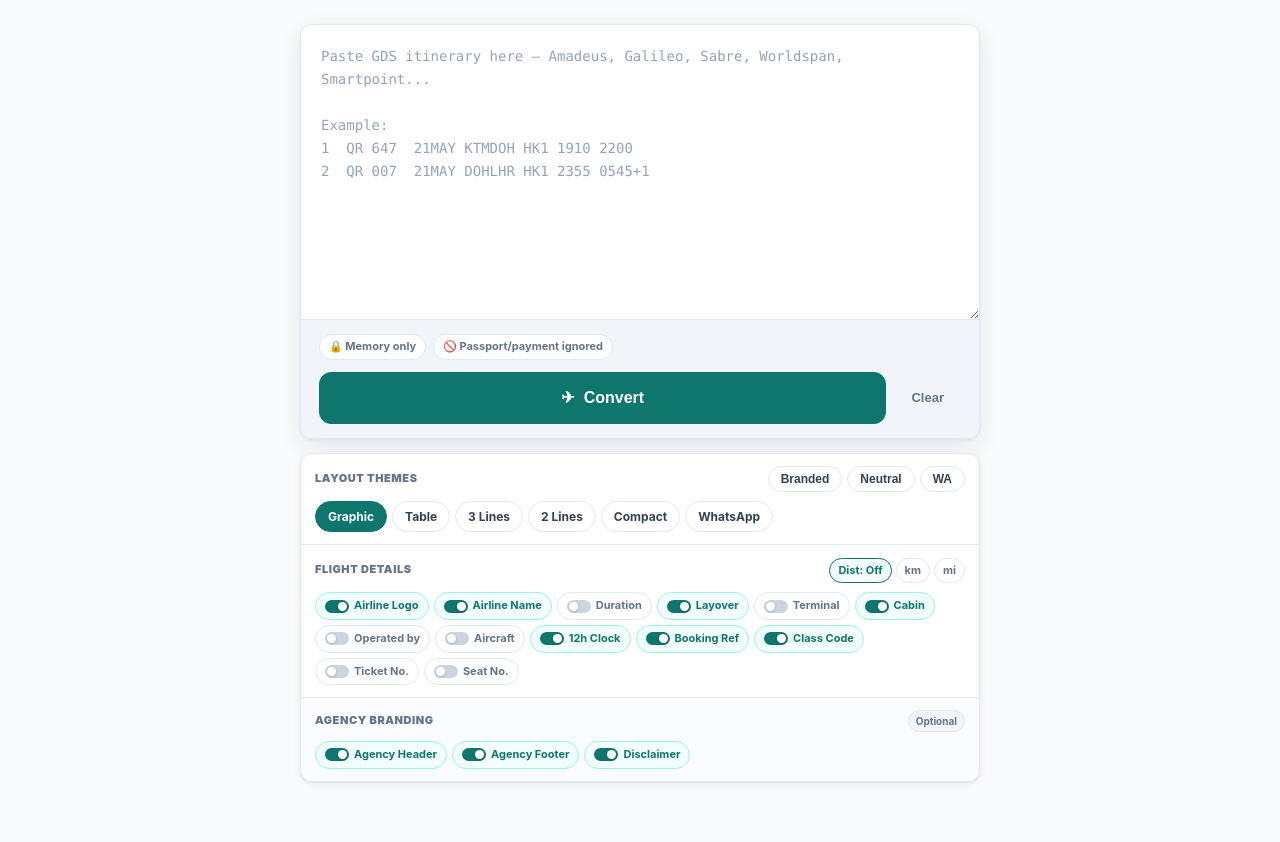
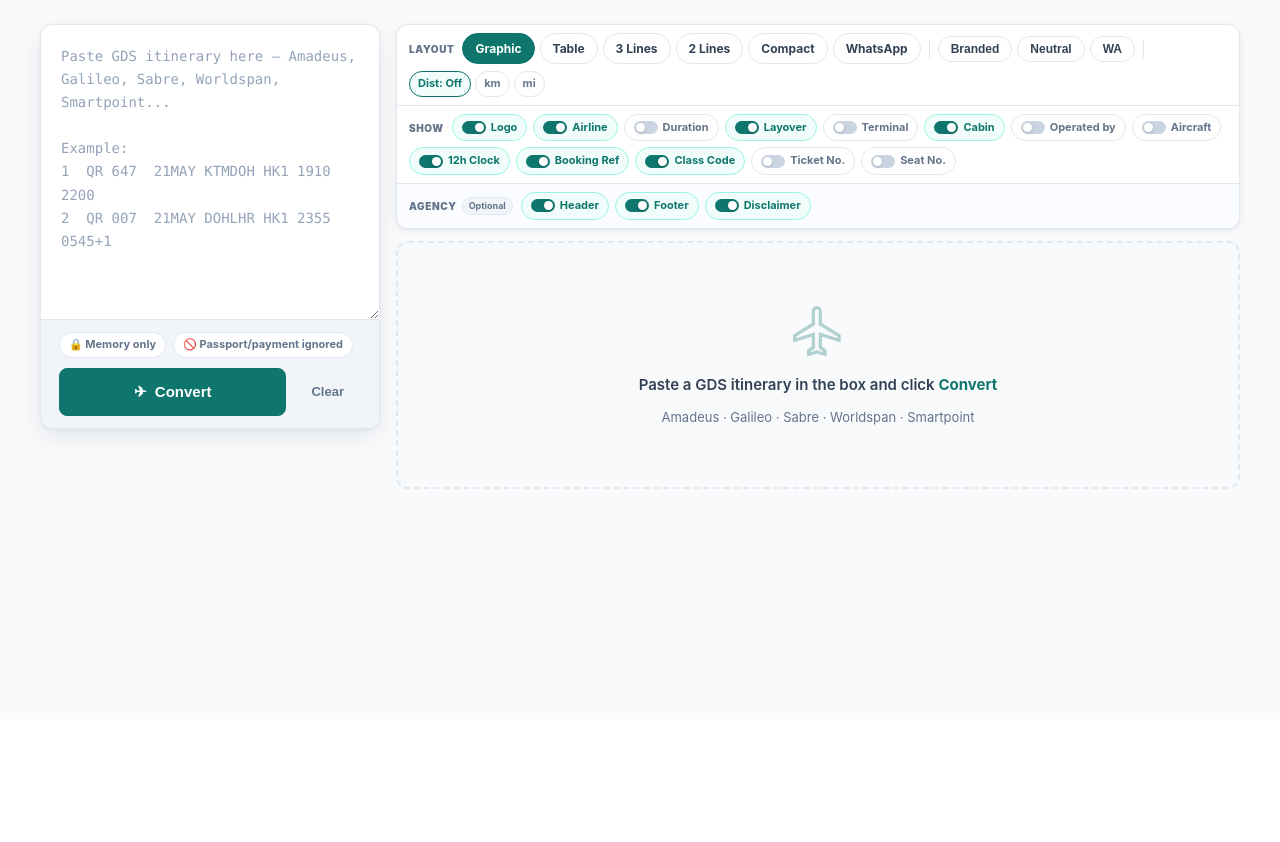
Before and after one commit to manish-amg/Pnr_converter_Roaming, a PHP site: page / in a window 1280 px wide. Shown: the part 81-923 px from the top of the page. After the commit the page ends 570 px from the top, so only its background shows below. Run offline with PHP 8.4, Linux system fonts and the light colour scheme; some libraries are stand-ins or nearby versions.

Commit message:
ux: move options to right column strip, auto-submit on change, clean sidebar
- Left sidebar = textarea + convert button only (nothing buried)
- Right column = options strip (3 compact rows) + result card
- Options strip has class settings-panel — wires to existing auto-submit JS
- Changing any toggle/format instantly re-renders result (no manual Convert)
- Empty state hint shown in right column when no result yet
- Layout is always two-column (340px left | flex-1 right)

Co-Authored-By: Claude Sonnet 4.6 <noreply@anthropic.com>

```diff
--- a/app/View/page.php
+++ b/app/View/page.php
@@ -369,19 +369,19 @@ Example:
                     </div>
                 </div>
 
-                <!-- Options panel (pnrexpert-style) -->
-                <div class="options-card no-share">
+            </div><!-- /app-sidebar -->
 
-                    <!-- Row 1: Layout Themes -->
-                    <div class="opt-section">
-                        <div class="opt-section-head">
-                            <span class="opt-section-title">Layout Themes</span>
-                            <div class="preset-pills">
-                                <button type="button" class="pill-btn" data-preset="branded">Branded</button>
-                                <button type="button" class="pill-btn" data-preset="neutral">Neutral</button>
-                                <button type="button" class="pill-btn" data-preset="whatsapp">WA</button>
-                            </div>
-                        </div>
+            <!-- ══════════════════════════════════════
+                 MAIN — Options strip + Result
+            ══════════════════════════════════════ -->
+            <div class="app-main">
+
+                <!-- ── Options strip (always visible, auto-submits on change) ── -->
+                <div class="options-strip settings-panel no-share">
+
+                    <!-- Row 1: Layout format + presets -->
+                    <div class="ostrip-row">
+                        <span class="ostrip-label">Layout</span>
                         <div class="theme-pills" role="radiogroup">
                             <?php foreach ([
                                 'detailed'    => 'Graphic',
@@ -397,13 +397,14 @@ Example:
                                 </label>
                             <?php endforeach; ?>
                         </div>
+                        <div class="ostrip-sep"></div>
+                        <div class="preset-pills">
+                            <button type="button" class="pill-btn" data-preset="branded">Branded</button>
+                            <button type="button" class="pill-btn" data-preset="neutral">Neutral</button>
+                            <button type="button" class="pill-btn" data-preset="whatsapp">WA</button>
                         </div>
-
-                    <!-- Row 2: Core Display Options -->
-                    <div class="opt-section">
-                        <div class="opt-section-head">
-                            <span class="opt-section-title">Flight Details</span>
-                            <div class="dist-pills" role="radiogroup" title="Show flight distance">
+                        <div class="ostrip-sep"></div>
+                        <div class="dist-pills" role="radiogroup">
                             <?php foreach (['off' => 'Dist: Off', 'km' => 'km', 'miles' => 'mi'] as $val => $lbl): ?>
                                 <label class="pill-radio-sm">
                                     <input type="radio" name="distance_unit" value="<?= Html::e($val) ?>"<?= Html::checked(($features['distance_unit'] ?? 'off') === $val) ?>>
@@ -412,10 +413,13 @@ Example:
                             <?php endforeach; ?>
                         </div>
                     </div>
-                        <div class="toggle-grid">
+
+                    <!-- Row 2: Flight detail toggles -->
+                    <div class="ostrip-row ostrip-row--toggles">
+                        <span class="ostrip-label">Show</span>
                         <?php foreach ([
-                                'show_airline_logo'      => 'Airline Logo',
-                                'show_airline_name'      => 'Airline Name',
+                            'show_airline_logo'      => 'Logo',
+                            'show_airline_name'      => 'Airline',
                             'show_flight_duration'   => 'Duration',
                             'show_transit_time'      => 'Layover',
                             'show_terminal'          => 'Terminal',
@@ -436,18 +440,13 @@ Example:
                             </label>
                         <?php endforeach; ?>
                     </div>
-                    </div>
 
-                    <!-- Row 3: Agency Branding (collapsible group) -->
-                    <div class="opt-section opt-section--agency">
-                        <div class="opt-section-head">
-                            <span class="opt-section-title">Agency Branding</span>
-                            <span class="opt-section-note">Optional</span>
-                        </div>
-                        <div class="toggle-grid">
+                    <!-- Row 3: Agency branding (optional) -->
+                    <div class="ostrip-row ostrip-row--agency">
+                        <span class="ostrip-label">Agency <span class="ostrip-badge">Optional</span></span>
                         <?php foreach ([
-                                'show_agency_header' => 'Agency Header',
-                                'show_agency_footer' => 'Agency Footer',
+                            'show_agency_header' => 'Header',
+                            'show_agency_footer' => 'Footer',
                             'show_disclaimer'    => 'Disclaimer',
                         ] as $key => $label): ?>
                             <label class="mini-toggle" title="<?= Html::e($label) ?>">
@@ -458,16 +457,8 @@ Example:
                             </label>
                         <?php endforeach; ?>
                     </div>
-                    </div>
 
-                </div><!-- /options-card -->
-
-            </div><!-- /app-sidebar -->
-
-            <!-- ══════════════════════════════════════
-                 MAIN — Result / Landing
-            ══════════════════════════════════════ -->
-            <div class="app-main">
+                </div><!-- /options-strip -->
 
                 <!-- Result action bar -->
                 <?php if ($result !== null): ?>
@@ -505,7 +496,14 @@ Example:
                     </div>
                 <?php endif; ?>
 
-                <?php if ($result !== null && !$result->isRenderable()): ?>
+                <?php if ($result === null && !$rateLimited): ?>
+                    <div class="empty-hint">
+                        <svg class="empty-plane" viewBox="0 0 24 24" fill="none" stroke="currentColor" stroke-width="1.4"><path d="M21 16v-2l-8-5V3.5a1.5 1.5 0 00-3 0V9l-8 5v2l8-2.5V19l-2 1.5V22l3.5-1 3.5 1v-1.5L13 19v-5.5l8 2.5z"/></svg>
+                        <p>Paste a GDS itinerary in the box and click <strong>Convert</strong></p>
+                        <span class="empty-sub">Amadeus · Galileo · Sabre · Worldspan · Smartpoint</span>
+                    </div>
+
+                <?php elseif ($result !== null && !$result->isRenderable()): ?>
                     <div class="alert alert-warn">
                         <strong>Manual review needed.</strong> Confidence too low to generate a card.
                         <?php if (count($result->unparsedLines) > 0): ?>
--- a/assets/css/styles.css
+++ b/assets/css/styles.css
@@ -84,50 +84,21 @@ a { color: inherit; text-decoration: none; }
 
 /* ── App layout ────────────────────────────────────── */
 
-/* Default (no result): single-column, centered */
+/* Always two-column: left = input only, right = options + result */
 .app-layout {
-  max-width: 680px;
-  margin: 0 auto;
-  display: flex;
-  flex-direction: column;
-  gap: 14px;
-}
-
-/* No result: sidebar is full-width, not sticky */
-.app-layout .app-sidebar {
-  position: static;
-  max-height: none;
-  overflow-y: visible;
-  display: flex; flex-direction: column; gap: 14px;
-}
-
-/* No result: hide the empty right column */
-.app-layout .app-main {
-  display: none;
-}
-
-/* With result: two-column grid */
-.app-layout--split {
-  max-width: none;
   display: grid;
-  grid-template-columns: 400px 1fr;
-  gap: 20px;
+  grid-template-columns: 340px 1fr;
+  gap: 16px;
   align-items: start;
 }
 
-.app-layout--split .app-sidebar {
+.app-sidebar {
   position: sticky;
   top: 70px;
-  max-height: calc(100vh - 80px);
-  overflow-y: auto;
-  scrollbar-width: thin;
-  display: flex; flex-direction: column; gap: 14px;
+  display: flex; flex-direction: column; gap: 12px;
 }
 
-.app-layout--split .app-main {
-  display: block;
-  min-width: 0;
-}
+.app-main { min-width: 0; }
 
 /* Sidebar hero intro */
 .sidebar-hero {
@@ -241,27 +212,66 @@ textarea::placeholder { color: #94a3b8; white-space: pre-wrap; }
 
 .convert-btns { display: flex; gap: 8px; align-items: center; }
 
-/* Single-column: full-width prominent convert button */
-.app-layout:not(.app-layout--split) .input-foot {
+/* Convert button always full-width in sidebar */
+.input-foot {
   flex-direction: column;
   align-items: stretch;
-  padding: 14px 18px;
-  gap: 12px;
+  gap: 10px;
 }
 
-.app-layout:not(.app-layout--split) .convert-btns {
+.convert-btns {
   display: flex; gap: 8px;
 }
 
-.app-layout:not(.app-layout--split) .btn-convert {
+.btn-convert {
   flex: 1;
-  min-height: 52px;
-  font-size: 16px;
-  border-radius: var(--radius);
+  min-height: 48px;
+  font-size: 15px;
+  border-radius: var(--radius-sm);
 }
 
-.app-layout:not(.app-layout--split) textarea {
-  min-height: 200px;
+/* ── Options strip (horizontal, right column) ───────── */
+.options-strip {
+  background: var(--surface);
+  border: 1px solid var(--line);
+  border-radius: var(--radius);
+  box-shadow: var(--shadow-sm);
+  margin-bottom: 12px;
+  overflow: hidden;
+}
+
+.ostrip-row {
+  display: flex;
+  align-items: center;
+  flex-wrap: wrap;
+  gap: 6px;
+  padding: 8px 12px;
+  border-bottom: 1px solid var(--line);
+}
+
+.ostrip-row:last-child { border-bottom: none; }
+
+.ostrip-row--agency { background: #fafcff; }
+
+.ostrip-label {
+  font-size: 10px; font-weight: 900;
+  color: var(--muted); text-transform: uppercase; letter-spacing: .06em;
+  white-space: nowrap; margin-right: 2px; flex-shrink: 0;
+  display: flex; align-items: center; gap: 5px;
+}
+
+.ostrip-badge {
+  font-size: 9px; font-weight: 700;
+  padding: 1px 6px; border-radius: var(--radius-pill);
+  background: var(--line-soft); color: var(--muted);
+  border: 1px solid var(--line);
+  text-transform: none; letter-spacing: 0;
+}
+
+.ostrip-sep {
+  width: 1px; height: 18px;
+  background: var(--line); flex-shrink: 0;
+  margin: 0 2px;
 }
 
 /* ── Options card (pnrexpert-style) ────────────────── */
@@ -959,6 +969,24 @@ body.share-mode .share-hint {
   color: var(--muted); font-size: 12px; font-weight: 700;
 }
 
+/* ── Empty hint ────────────────────────────────────── */
+.empty-hint {
+  display: flex; flex-direction: column; align-items: center;
+  gap: 10px; padding: 60px 24px;
+  text-align: center; color: var(--muted);
+  border: 2px dashed var(--line);
+  border-radius: var(--radius);
+}
+
+.empty-hint .empty-plane {
+  width: 56px; height: 56px;
+  color: var(--brand); opacity: .3;
+}
+
+.empty-hint p { font-size: 15px; font-weight: 600; color: var(--ink-mid); }
+.empty-hint strong { color: var(--brand); }
+.empty-hint .empty-sub { font-size: 13px; color: var(--muted); }
+
 /* ── Responsive ────────────────────────────────────── */
 @media (max-width: 900px) {
   .app-layout {
@@ -969,6 +997,7 @@ body.share-mode .share-hint {
     max-height: none;
     overflow-y: visible;
   }
+  .options-strip .ostrip-row { flex-wrap: wrap; }
   .page-wrap { padding: 16px 14px 48px; }
 }
 
```
Lines whose indentation alone changed are shown as unchanged.
